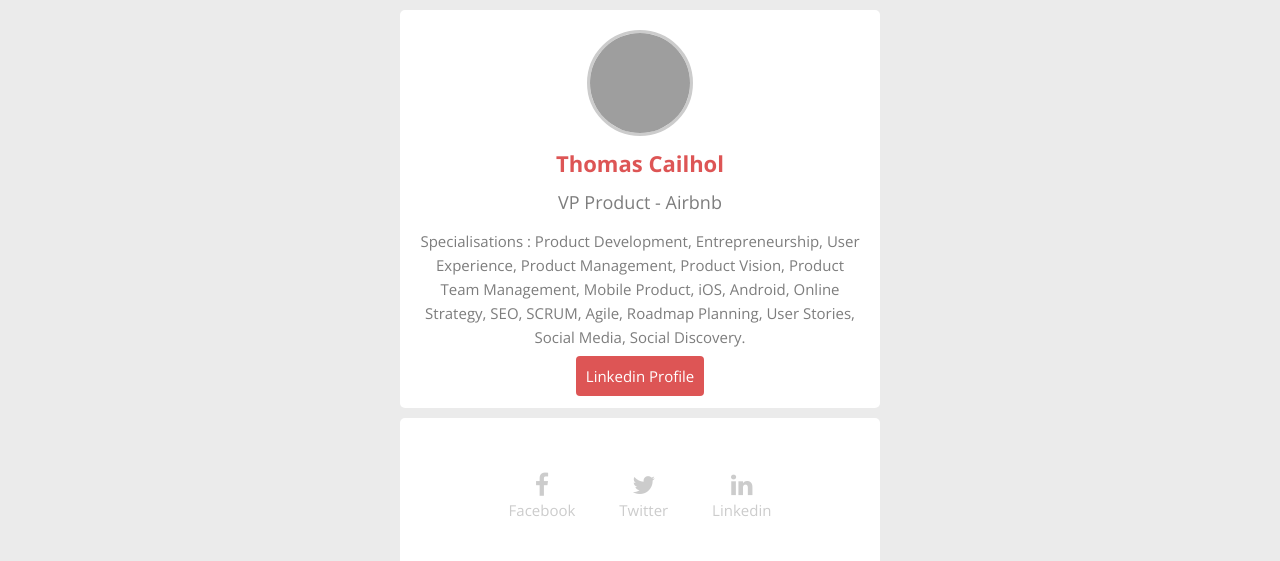
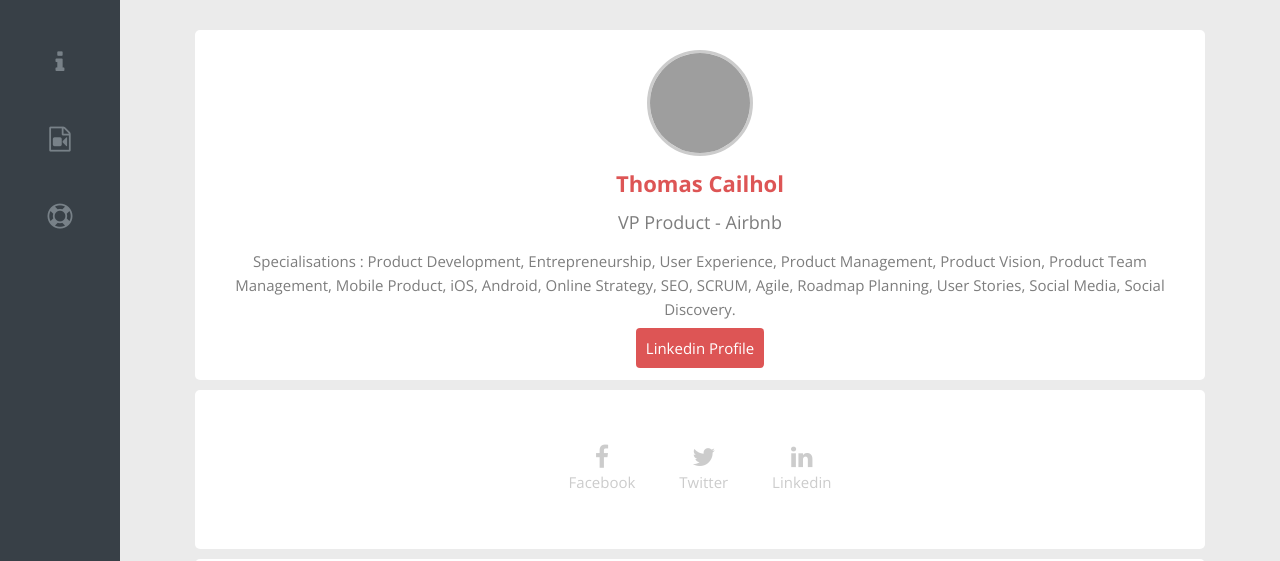
Before and after one commit to thomascailhol/profile, a plain HTML site: page index.html in a window 1280 px wide. Shown: the top 561 px of the page. Drawn offline with nearby package versions, Linux system fonts and the light colour scheme; grey boxes are pictures that could not be loaded.

Commit message:
responsive + sidebar

```diff
--- a/index.html
+++ b/index.html
@@ -7,6 +7,26 @@
   <title>Thomas Cailhol</title>
 </head>
 <body>
+  <div id="sidebar">
+  <ul>
+    <li>
+      <a style="text-decoration: none;" href="https://www.facebook.com/cailhol.thomas">
+      <i class="fa fa-info"></i>
+      </a>
+    </li>
+    <li>
+      <a style="text-decoration: none;" href="https://www.facebook.com/cailhol.thomas">
+      <i class="fa fa-file-video-o"></i>
+      </a>
+    </li>
+    <li>
+      <a style="text-decoration: none;" href="https://www.facebook.com/cailhol.thomas">
+      <i class="fa fa-life-ring"></i>
+      </a>
+    </li>
+  </ul>
+  </div>
+  <div id="page-content">
     <div class="container">
       <div class="card text-center">
           <img id="profile-picture" class="rounded-picture" src="https://media.licdn.com/mpr/mpr/shrinknp_400_400/AAEAAQAAAAAAAAr-AAAAJGRhYjQwMjBmLWVkZTUtNDYzMi05Njk0LTgxMTdmMGRkNTZjMg.jpg" alt="Thomas Cailhol">
@@ -86,5 +106,6 @@
         </ul>
       </div>
     </div>
+  </div>
 </body>
 </html>
--- a/style.css
+++ b/style.css
@@ -20,6 +20,11 @@ a {
     color: #ccc;
     text-decoration: none;
 }
+
+ul {
+  list-style-type: none;
+}
+
 .btn-red {
   background-color: #DD5555;
   color: white;
@@ -36,6 +41,36 @@ body {
   color: #7d7d7d;
   font-size: 15px;
   line-height: 1.6em;
+}
+
+#sidebar {
+    background-color: #384047;
+    position: fixed;
+    left: 0px;
+    top: 0px;
+    bottom: 0px;
+    width: 120px;
+    text-align: center;
+}
+
+#sidebar ul {
+    list-style: none;
+    padding-left: 0px;
+}
+
+#sidebar li {
+    margin-top: 50px;
+    margin-bottom: 50px;
+}
+
+#sidebar a {
+    text-decoration: none;
+    font-size: 25px;
+    color: #788188;
+}
+
+#page-content {
+  margin-left: 120px;
 }
 
 .list-inline {
@@ -64,8 +99,8 @@ body {
   border: 3px solid #cccccc;
 }
 .container {
-  width: 500px;   /* This sets the width */
-  margin: 0 auto; /* This automatically sets left/right margins */
+  width: 90%;
+  margin: 30px auto;
 }
 
 .card {
@@ -75,21 +110,13 @@ body {
   border-radius: 5px;
 }
 
-@media (max-width: 960px) {
-  /* For a screen < 960px, this CSS will be read */
-  .container {
-    width: 700px;
-  }
-}
-@media (max-width: 720px) {
-  /* For a screen < 720px, this CSS will be read */
-  .container {
-    width: 500px;
-  }
-}
 @media (max-width: 540px) {
   /* For a screen < 540px, this CSS will be read */
-  .container {
-    width: 300px;
+  #sidebar {
+    display: none;
   }
+
+  #page-content {
+  margin-left: 0;
 }
+}
```
Lines whose indentation alone changed are shown as unchanged.
